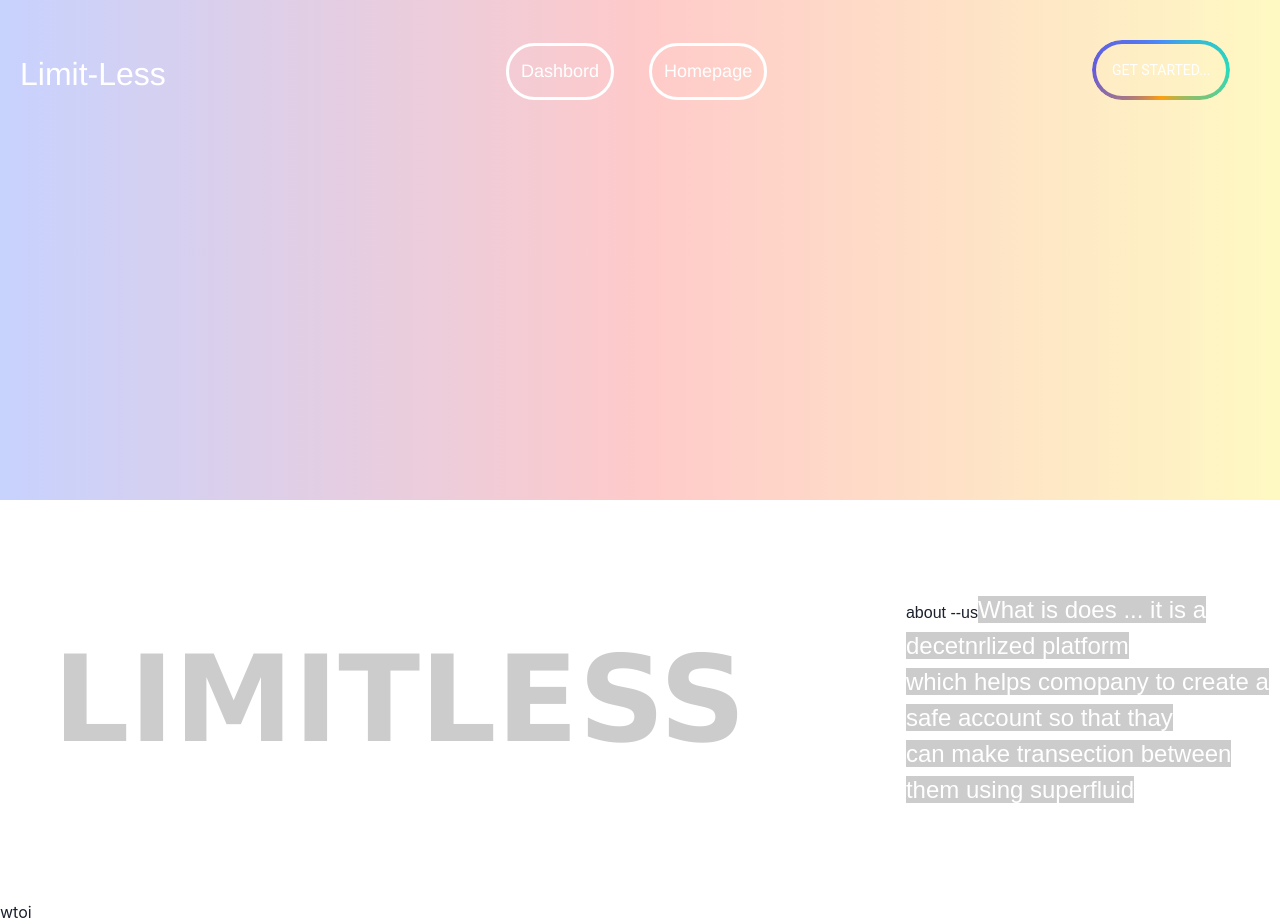
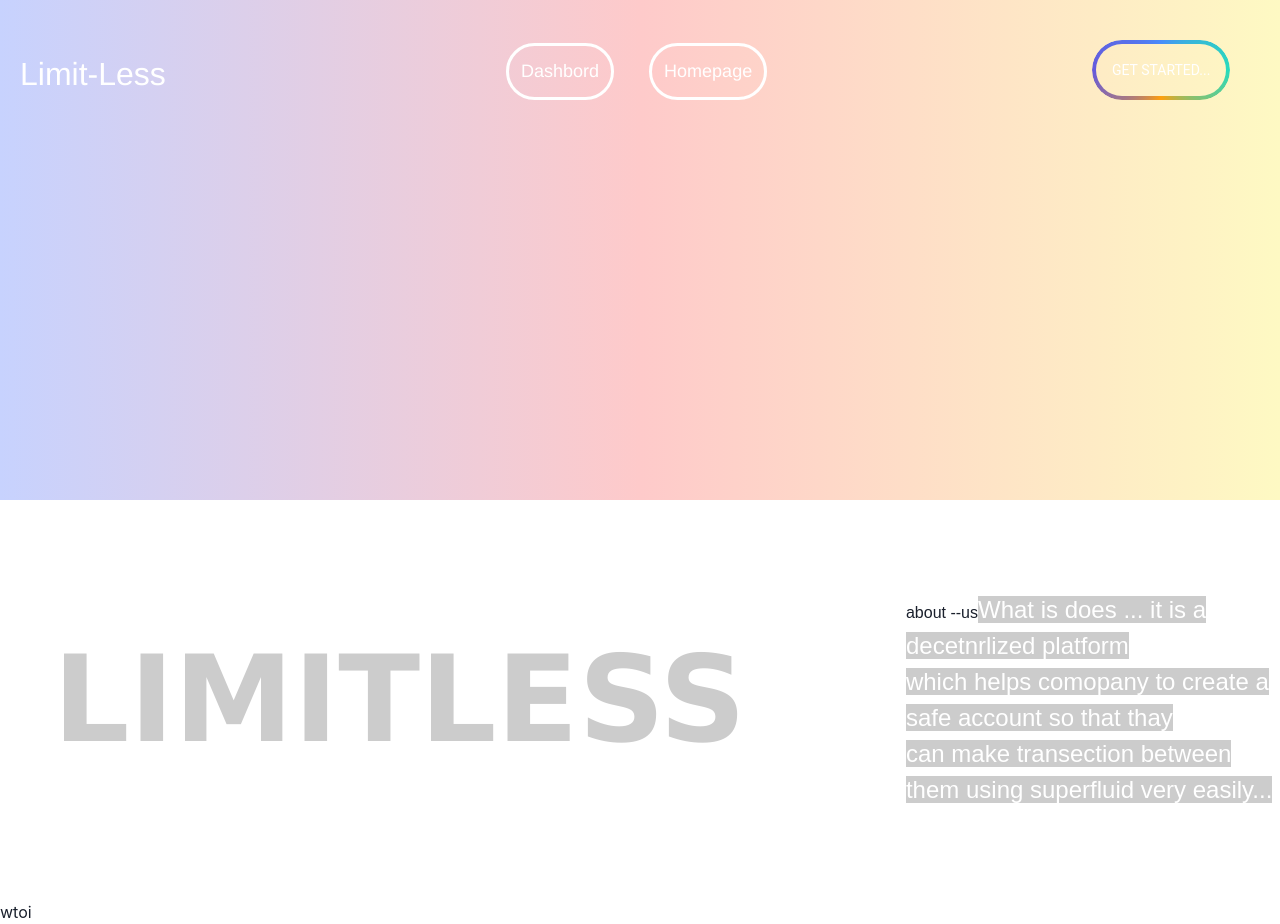
Before and after one commit to Ajay12-p/PeerPay, a React (Create React App) app in the folder client/: page / in a window 1280 px wide. Built offline with nearby package versions, Linux system fonts and the light colour scheme.

Commit message:
Update page.js

```diff
--- a/client/src/HomePage/page.js
+++ b/client/src/HomePage/page.js
@@ -40,7 +40,7 @@
            <br/>
            <span className={styles.text}>
           can make transection between them using superfluid
-
+          very easily...
            </span>
 
            </p>
```
